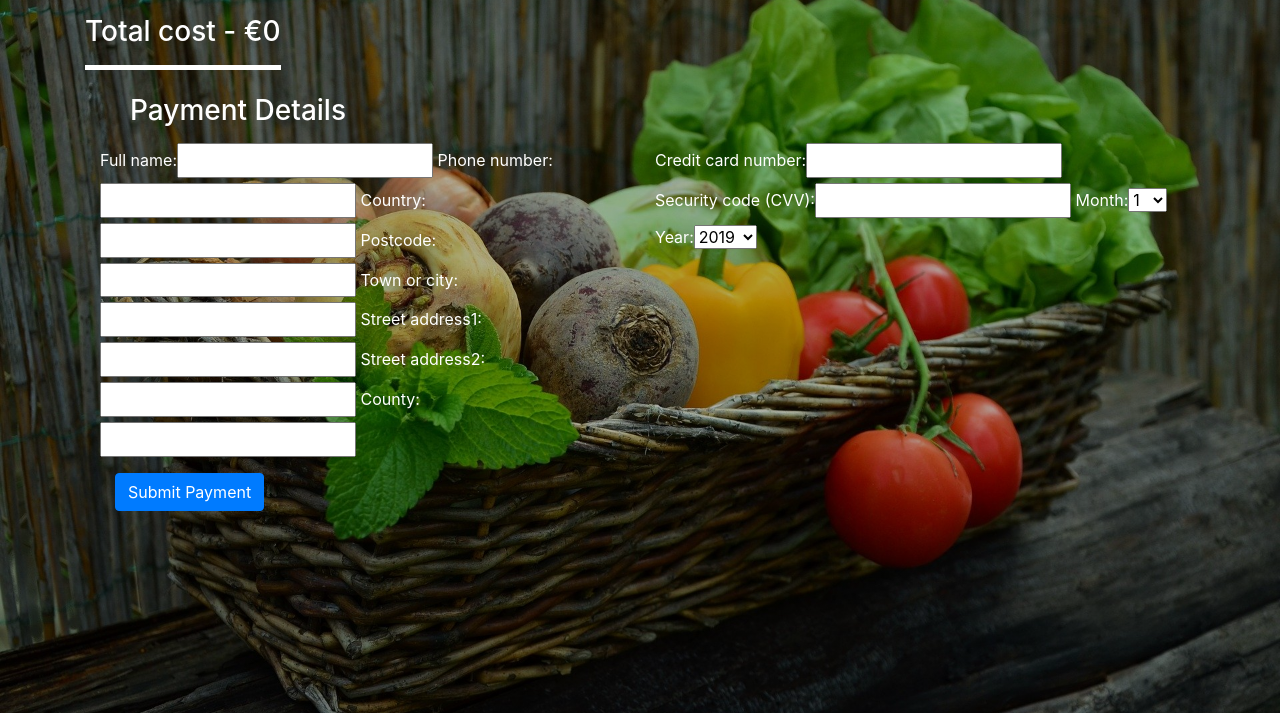
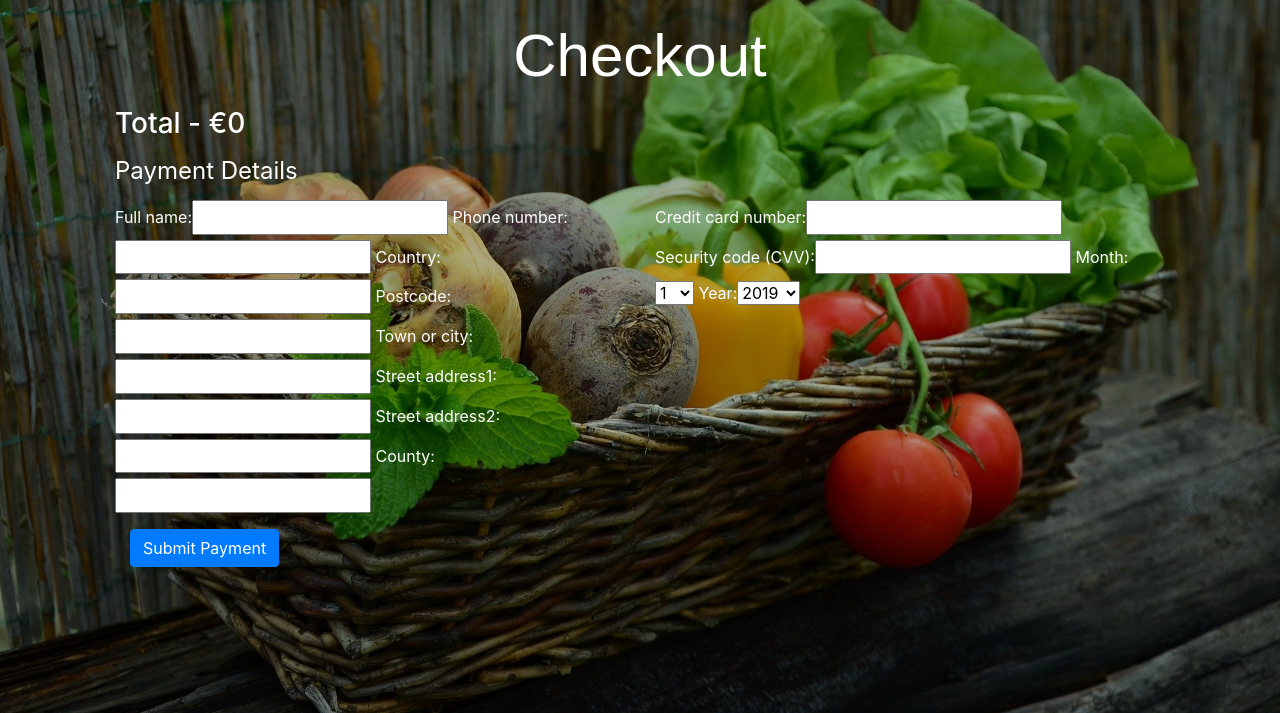
Before and after one commit to digitalstuart/kerry-online-farmers-market, a Django app: page /checkout/ in a window 1280 px wide. Shown: the part 62-775 px from the top of the page. Run offline with Django 3.2, Linux system fonts and the light colour scheme; the visitor is signed in with stand-in values (Sample User, id 1); parts of the project's set-up code (start-up, migrations or seed data) failed here and were passed over; some libraries are stand-ins or nearby versions; some web fonts are replaced.

Commit message:
Added headings for Cart and Checkout pages, plus split checkout form onto two sections of page for desktop

```diff
--- a/cart/templates/cart.html
+++ b/cart/templates/cart.html
@@ -3,6 +3,7 @@
 {% load bootstrap_tags %}
 
 {% block content %}
+<h1 class="section-heading">{{ user }}'s cart</h1>
 <div class="container">
 	<div class="row row-flex">
     {% if cart_items %}
--- a/checkout/templates/checkout.html
+++ b/checkout/templates/checkout.html
@@ -13,7 +13,9 @@
 {% endblock %}
 
 {% block content %}
+<h1 class="section-heading">Checkout</h1>
 <div class="container sections">
+
 	{% if messages %}
 	<div class="text-center">
 		{% for message in messages %} {{ message }} {% endfor %}
@@ -37,16 +39,12 @@
 			</div>
 			{% endfor %}
 		</div>
-        <div class="row">
-			<h3>Total cost - €{{ total }}<hr class="block-divider"></h3>
-
-		</div>
-
-	</div>
 
 		<div class="container">
 			<form role="form" method="post" id="payment-form" action="{% url 'checkout' %}">
-			<h3 class="checkout-payment">Payment Details</h3>
+
+                <h3>Total - €{{ total }}</h3>
+				<legend>Payment Details</legend>
 
 				<div id="credit-card-errors" style="display: none;">
 					<div id="alert-message block-message error" id="stripe-error-message"></div>
@@ -67,5 +65,7 @@
                 </div>
 			</form>
 		</div>
+
+
 	</div>
 	{% endblock %}
--- a/market/settings.py
+++ b/market/settings.py
@@ -155,8 +155,8 @@
 
 AWS_S3_CUSTOM_DOMAIN = '%s.s3.amazonaws.com' % AWS_STORAGE_BUCKET_NAME
 
-STATICFILES_LOCATION = 'static'
-STATICFILES_STORAGE = 'custom_storages.StaticStorage'
+# STATICFILES_LOCATION = 'static'
+# STATICFILES_STORAGE = 'custom_storages.StaticStorage'
 
 STATIC_URL = '/static/'
 STATICFILES_DIRS = [
--- a/static/css/custom.css
+++ b/static/css/custom.css
@@ -178,15 +178,6 @@
     padding-bottom: 16px;
 }
 
-.checkout-payment {
-    margin-left: 30px;
-    margin-bottom: 16px;
-}
-
-.control-label {
-    margin-left: 17px;
-}
-
 /* MEDIA QUERIES */
 
 @media only screen and (max-width: 768px) {
@@ -223,10 +214,6 @@
     width: 100%;
 }
 
-.checkout-payment, .control-label {
-    margin-left: 0px;
-}
-
 @media only screen and (max-width: 425px) {
 
 h1 {
```
Lines whose indentation alone changed are shown as unchanged.
